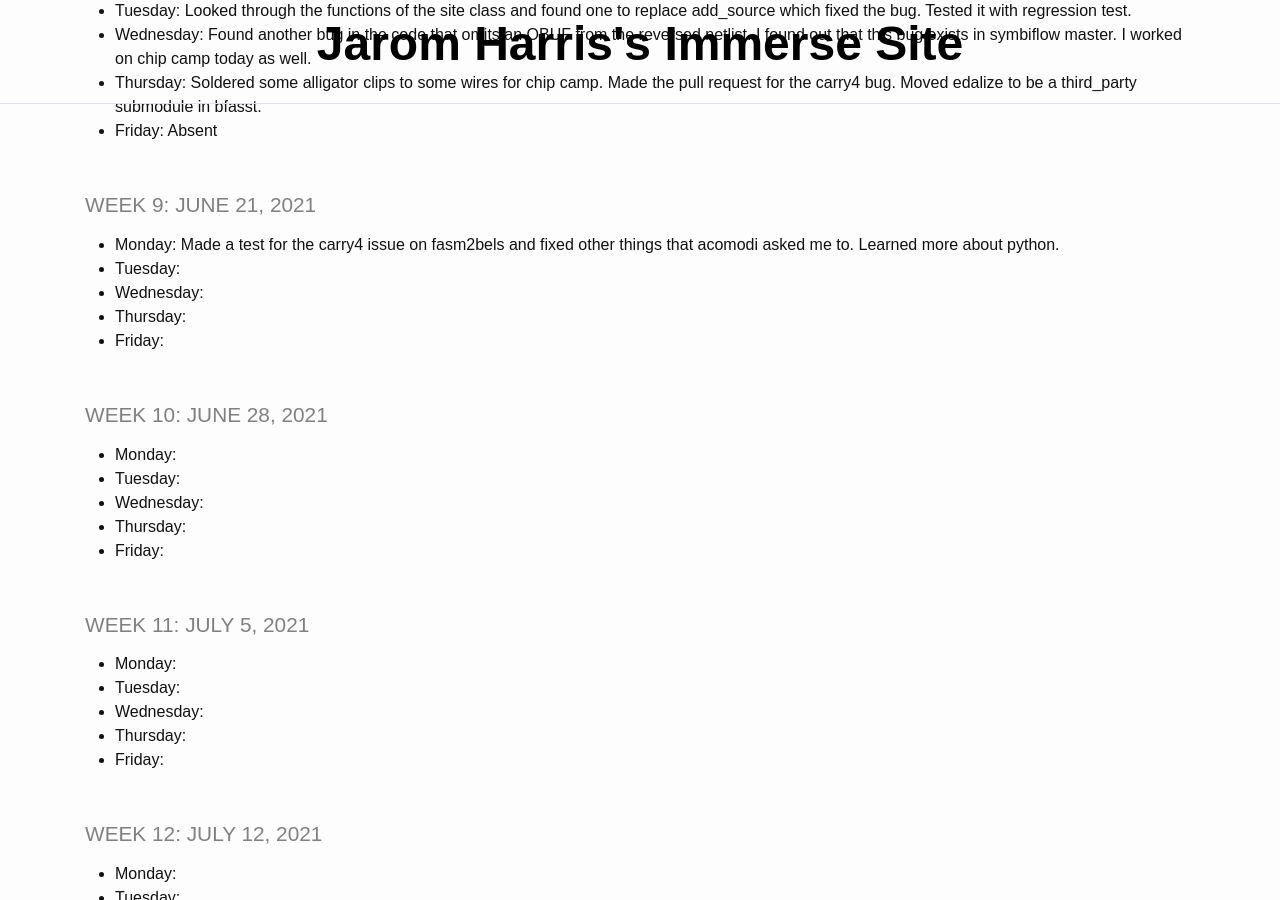
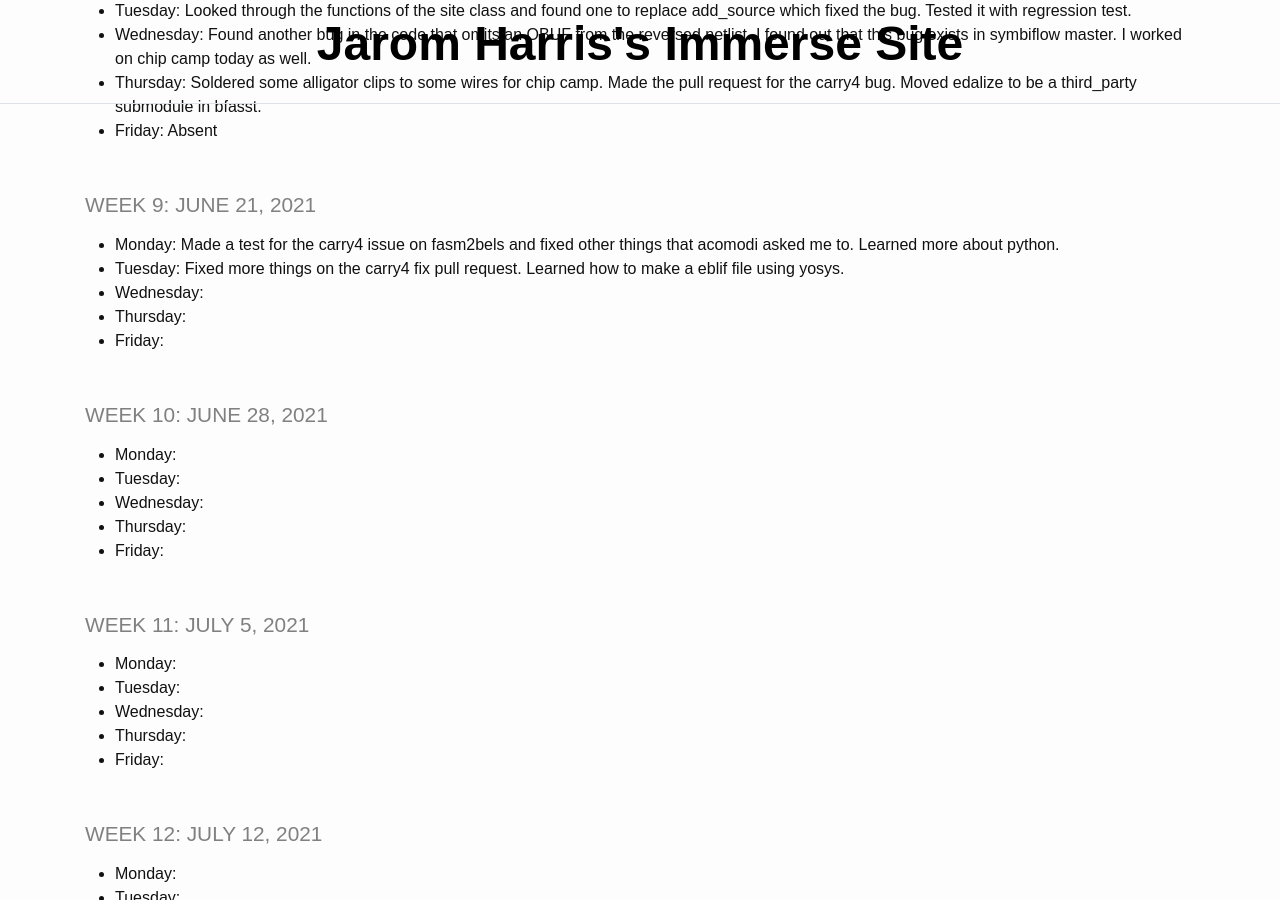
Before and after one commit to jaromharris/immerse, a Jekyll site: the page built from index.md, in a window 1280 px wide and 900 px high, scrolled down 1757 px. Built offline with Jekyll 4.4.1, drawn with Linux system fonts in a browser that asks for light colours.

Commit message:
Update index.md

```diff
--- a/index.md
+++ b/index.md
@@ -62,7 +62,7 @@ title: IMMERSE Log
 
 ### Week 9: June 21, 2021
 * **Monday**: Made a test for the carry4 issue on fasm2bels and fixed other things that acomodi asked me to. Learned more about python.
-* **Tuesday**:
+* **Tuesday**: Fixed more things on the carry4 fix pull request. Learned how to make a eblif file using yosys.
 * **Wednesday**:
 * **Thursday**:
 * **Friday**:
```
